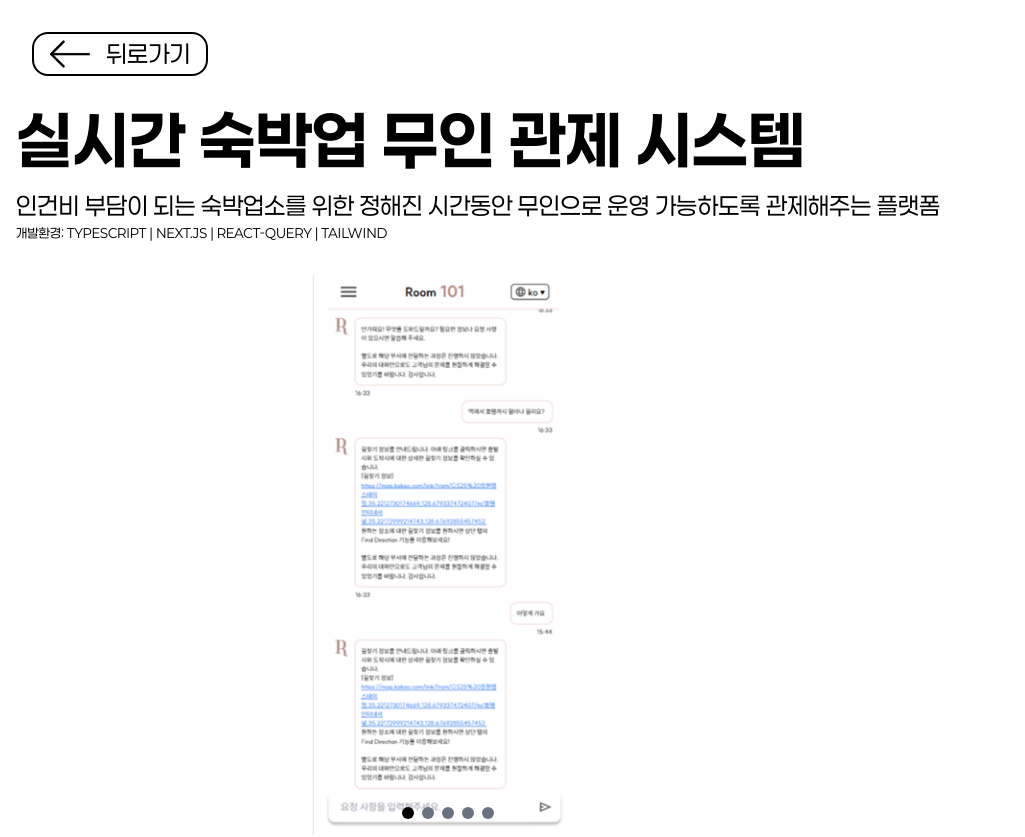
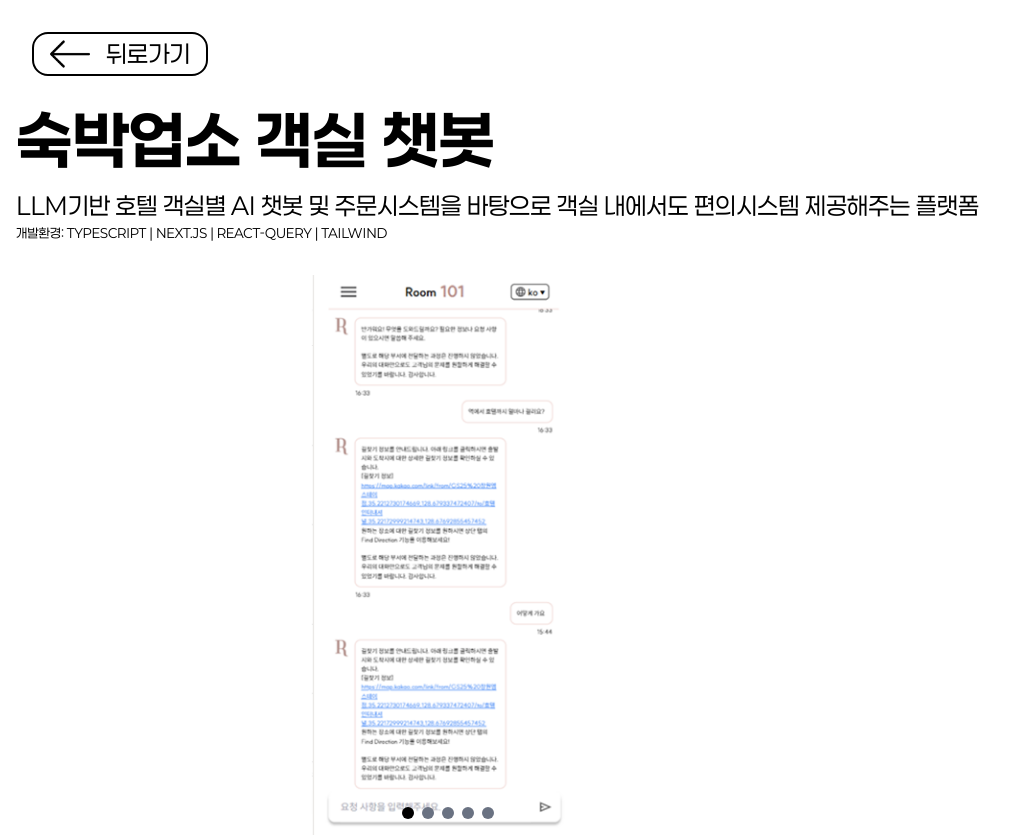
Before and after one commit to kimkimjunjun/portfolio, a Next.js app: page /chatbot in a window 1280 px wide. Shown: the top 837 px of the page, without its empty margins (0-1025 px from the left). Built offline with nearby package versions, Linux system fonts and the light colour scheme.

Commit message:
챗봇 제목 수정

```diff
--- a/components/project/project.tsx
+++ b/components/project/project.tsx
@@ -24,7 +24,7 @@ const projectsData = [
         href: "/chatbot",
         imageSrc: chatbot,
         title: "숙박업소 객실 챗봇",
-        description: "LLM기반 호텔 객실별 AI 챗봇",
+        description: "LLM기반 호텔 객실별 AI 챗봇 및 주문시스템을 바탕으로 객실 내에서도 편의시스템 제공해주는 플랫폼",
         date: "2024.03 ~ 2024.12"
     },
     {
--- a/pages/chatbot.tsx
+++ b/pages/chatbot.tsx
@@ -135,8 +135,8 @@ export default function Chatbot() {
         <div className="flex flex-col pt-[2rem] mb-[10rem]">
             <Backbutton />
             <div className='mx-[1rem]'>
-                <h1 className='text-[1.5rem] md:text-[4rem] font-bold'>실시간 숙박업 무인 관제 시스템</h1>
-                <h2 className='text-[1rem] md:text-[1.5rem]'>인건비 부담이 되는 숙박업소를 위한 정해진 시간동안 무인으로 운영 가능하도록 관제해주는 플랫폼</h2>
+                <h1 className='text-[1.5rem] md:text-[4rem] font-bold'>숙박업소 객실 챗봇</h1>
+                <h2 className='text-[1rem] md:text-[1.5rem]'>LLM기반 호텔 객실별 AI 챗봇 및 주문시스템을 바탕으로 객실 내에서도 편의시스템 제공해주는 플랫폼</h2>
                 <span className='text-[0.8rem]'>개발환경: TYPESCRIPT | NEXT.JS | REACT-QUERY | TAILWIND</span>
             </div>
             <Slider images={sliderImages} />
```
